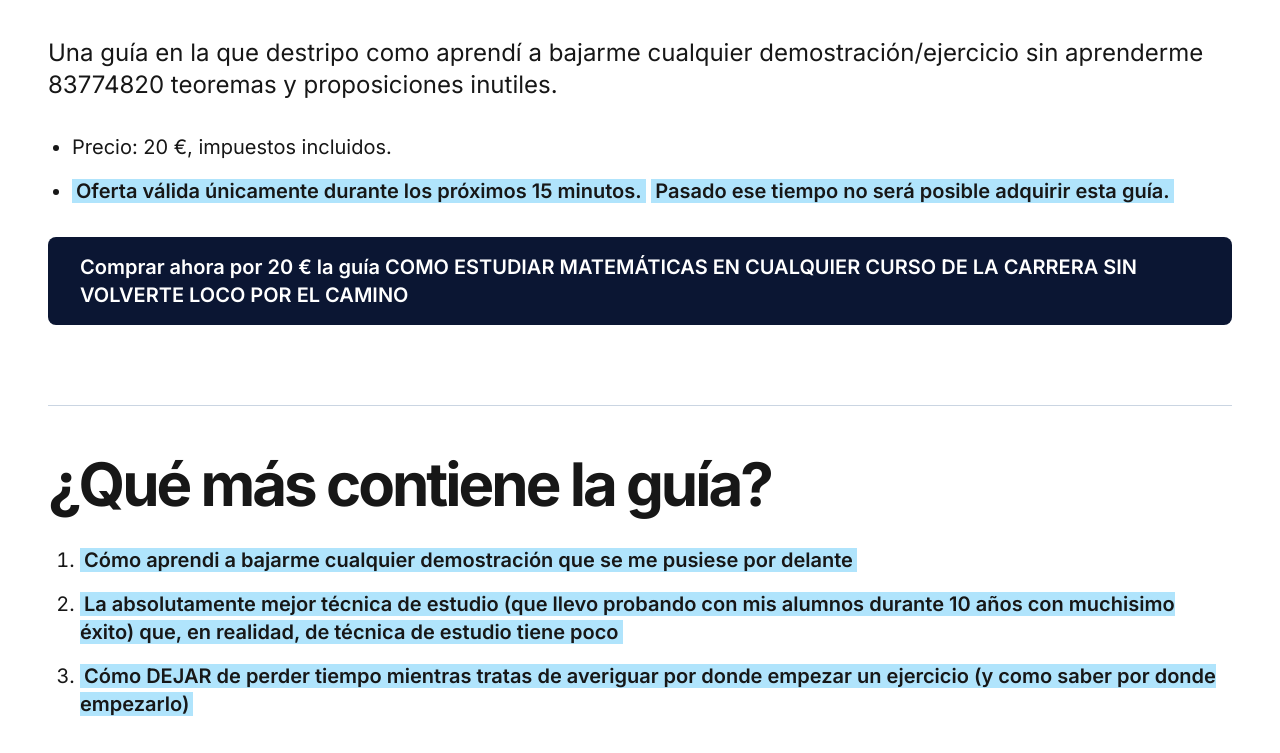
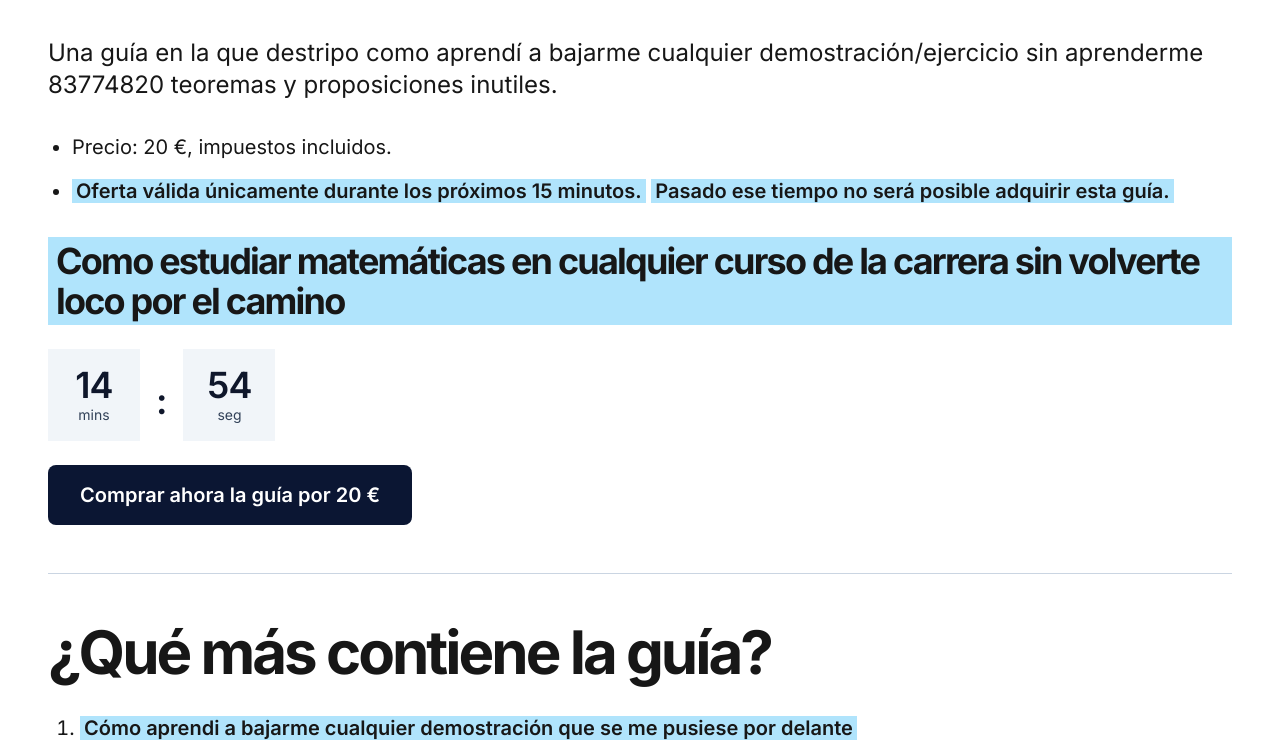
Before and after one commit to MariaLipiz/matessindramas, a Next.js app: page /confirmado in a window 1280 px wide. Shown: the part 2020-2773 px from the top of the page. Built offline with nearby package versions, Linux system fonts and the light colour scheme.

Commit message:
Boton desaparece

```diff
--- a/src/app/confirmado/page.tsx
+++ b/src/app/confirmado/page.tsx
@@ -1,28 +1,8 @@
-import Link from "next/link";
-import OfferCountdown from "@/components/OfferCountdown";
+
+import BuyBlock from "@/components/BuyBlock";
 
 const STORAGE_KEY = "mmi-offer-deadline-v1";
 
-function BuyBlock() {
-  return (
-    <div className="space-y-6">
-
-
-      <p className="inline-block bg-[#b0e4fc] px-2 py-1 text-3xl font-bold tracking-tighter sm:text-4xl">
-        Como estudiar matemáticas en cualquier curso de la carrera sin volverte loco por el camino
-      </p>
-
-      <OfferCountdown storageKey={STORAGE_KEY} durationMinutes={15} />
-
-      <Link
-        href="https://buy.stripe.com/eVq9AT8dGbJWa8t9DIdEs03"
-        className="inline-block rounded-lg bg-[#0B1633] px-8 py-4 text-xl font-semibold text-white transition hover:opacity-95"
-      >
-        Comprar ahora la guía por 20 €
-      </Link>
-    </div>
-  );
-}
 
 function ExpiringCta() {
   return (
@@ -43,12 +23,7 @@ function ExpiringCta() {
         </li>
       </ul>
 
-      <Link
-        href="https://buy.stripe.com/eVq9AT8dGbJWa8t9DIdEs03"
-        className="inline-block rounded-lg bg-[#0B1633] px-8 py-4 text-xl font-semibold text-white transition hover:opacity-95"
-      >
-        Comprar ahora por 20 € la guía
-      </Link>
+      <BuyBlock />
     </div>
   );
 }
@@ -166,12 +141,7 @@ export default function ConfirmadoPage() {
           </li>
         </ul>
 
-        <Link
-          href="https://buy.stripe.com/eVq9AT8dGbJWa8t9DIdEs03"
-          className="inline-block rounded-lg bg-[#0B1633] px-8 py-4 text-xl font-semibold text-white transition hover:opacity-95"
-        >
-          Comprar ahora por 20 € la guía COMO ESTUDIAR MATEMÁTICAS EN CUALQUIER CURSO DE LA CARRERA SIN VOLVERTE LOCO POR EL CAMINO
-        </Link>
+        <BuyBlock />
 
         <hr className="border-slate-300 my-12" />
 
@@ -227,11 +197,7 @@ export default function ConfirmadoPage() {
 
         <hr className="border-slate-300 my-12" />
 
-        <h2 className="text-4xl font-bold tracking-tighter sm:text-5xl lg:text-6xl">
-        Como estudiar matemáticas en cualquier curso de la carrera sin volverte loco por el camino
-        </h2>
-
-        <ExpiringCta />
+        <BuyBlock />
       </section>
     </main>
   );
--- /dev/null
+++ b/src/components/BuyBlock.tsx
@@ -0,0 +1,34 @@
+"use client";
+
+import { useState } from "react";
+import Link from "next/link";
+import OfferCountdown from "@/components/OfferCountdown";
+
+const STORAGE_KEY = "mmi-offer-deadline-v1";
+
+export default function BuyBlock() {
+  const [expired, setExpired] = useState(false);
+
+  return (
+    <div className="space-y-6">
+      <p className="inline-block bg-[#b0e4fc] px-2 py-1 text-3xl font-bold tracking-tighter sm:text-4xl">
+        Como estudiar matemáticas en cualquier curso de la carrera sin volverte loco por el camino
+      </p>
+
+      <OfferCountdown
+        storageKey={STORAGE_KEY}
+        durationMinutes={15}
+        onExpireChange={setExpired}
+      />
+
+      {!expired && (
+        <Link
+          href="https://buy.stripe.com/eVq9AT8dGbJWa8t9DIdEs03"
+          className="inline-block rounded-lg bg-[#0B1633] px-8 py-4 text-xl font-semibold text-white transition hover:opacity-95"
+        >
+          Comprar ahora la guía por 20 €
+        </Link>
+      )}
+    </div>
+  );
+}
--- a/src/components/OfferCountdown.tsx
+++ b/src/components/OfferCountdown.tsx
@@ -5,11 +5,13 @@ import { useEffect, useMemo, useState } from "react";
 type OfferCountdownProps = {
   storageKey: string;
   durationMinutes?: number;
+  onExpireChange?: (expired: boolean) => void;
 };
 
 export default function OfferCountdown({
   storageKey,
   durationMinutes = 15,
+  onExpireChange, // 👈 AÑADE ESTO
 }: OfferCountdownProps) {
   const [deadline, setDeadline] = useState<number | null>(null);
   const [now, setNow] = useState<number>(Date.now());
@@ -44,6 +46,10 @@ export default function OfferCountdown({
   }, [deadline, now, durationMinutes]);
 
   const expired = remainingMs <= 0;
+
+  useEffect(() => {
+    onExpireChange?.(expired);
+  }, [expired, onExpireChange]);
 
   const mins = String(Math.floor(remainingMs / 1000 / 60)).padStart(2, "0");
   const secs = String(Math.floor((remainingMs / 1000) % 60)).padStart(2, "0");
```
